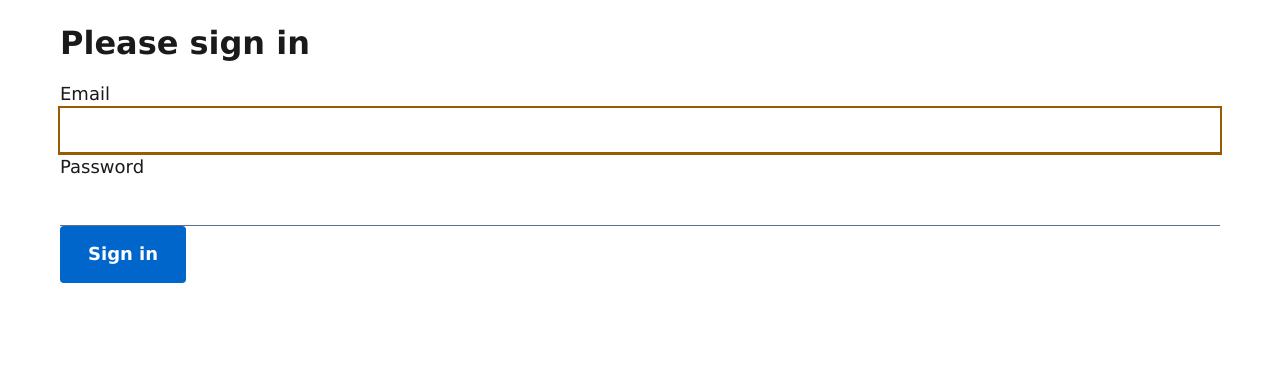
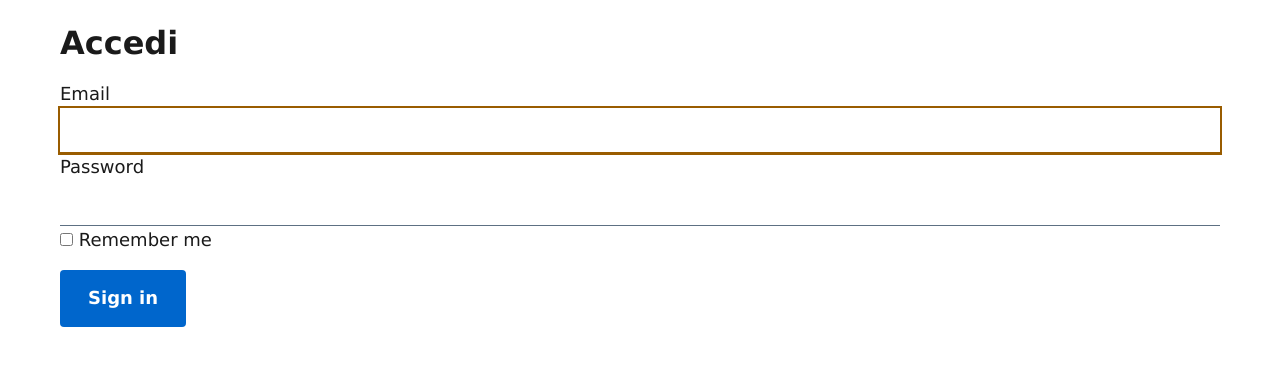
Before and after one commit to ScaFede/baco, a Symfony app: template templates/security/login.html.twig in a window 1280 px wide. Shown: the part 81-447 px from the top of the page. Run offline with Twig, Linux system fonts and the light colour scheme; the template is opened without the code that fills it, so the values that code supplies are empty; some libraries are stand-ins or nearby versions.

Commit message:
Login: ITA + activate "Remember me"

```diff
--- a/templates/security/login.html.twig
+++ b/templates/security/login.html.twig
@@ -10,11 +10,11 @@
 
     {% if app.user %}
         <div class="mb-3">
-            You are logged in as {{ app.user.userIdentifier }}, <a href="{{ path('app_logout') }}">Logout</a>
+            Il tuo utente è loggato come {{ app.user.userIdentifier }}, <a href="{{ path('app_logout') }}">Logout</a>
         </div>
     {% endif %}
 
-    <h1 class="h3 mb-3 font-weight-normal">Please sign in</h1>
+    <h1 class="h3 mb-3 font-weight-normal">Accedi</h1>
     <label for="inputEmail">Email</label>
     <input type="email" value="{{ last_username }}" name="email" id="inputEmail" class="form-control" autocomplete="email" required autofocus>
     <label for="inputPassword">Password</label>
@@ -24,16 +24,16 @@
            value="{{ csrf_token('authenticate') }}"
     >
 
-    {#
-        Uncomment this section and add a remember_me option below your firewall to activate remember me functionality.
-        See https://symfony.com/doc/current/security/remember_me.html
+
+      {#  Uncomment this section and add a remember_me option below your firewall to activate remember me functionality.
+        See https://symfony.com/doc/current/security/remember_me.html #}
 
         <div class="checkbox mb-3">
             <label>
                 <input type="checkbox" name="_remember_me"> Remember me
             </label>
         </div>
-    #}
+
 
     <button class="btn btn-lg btn-primary" type="submit">
         Sign in
```
